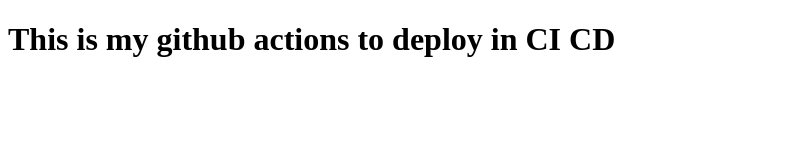
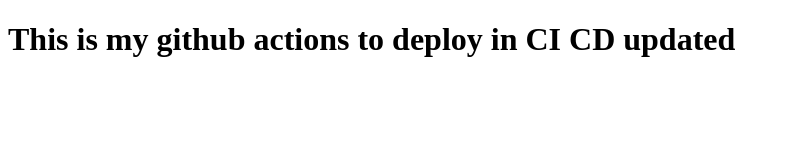
Before and after one commit to AnweshaPanigrahi/Github_action_CI-CD, a plain HTML site: page index.html in a window 1280 px wide. Shown: the whole page, without its empty margins (0-790 px from the left). Drawn offline with Linux system fonts and the light colour scheme.

Commit message:
Update index.html

```diff
--- a/index.html
+++ b/index.html
@@ -4,6 +4,6 @@
     <title> MY CI/CD </title>
   </head>
   <body>
-    <h1> This is my github actions to deploy in CI CD </h1>
+    <h1> This is my github actions to deploy in CI CD updated </h1>
   </body>
 </html>
```
